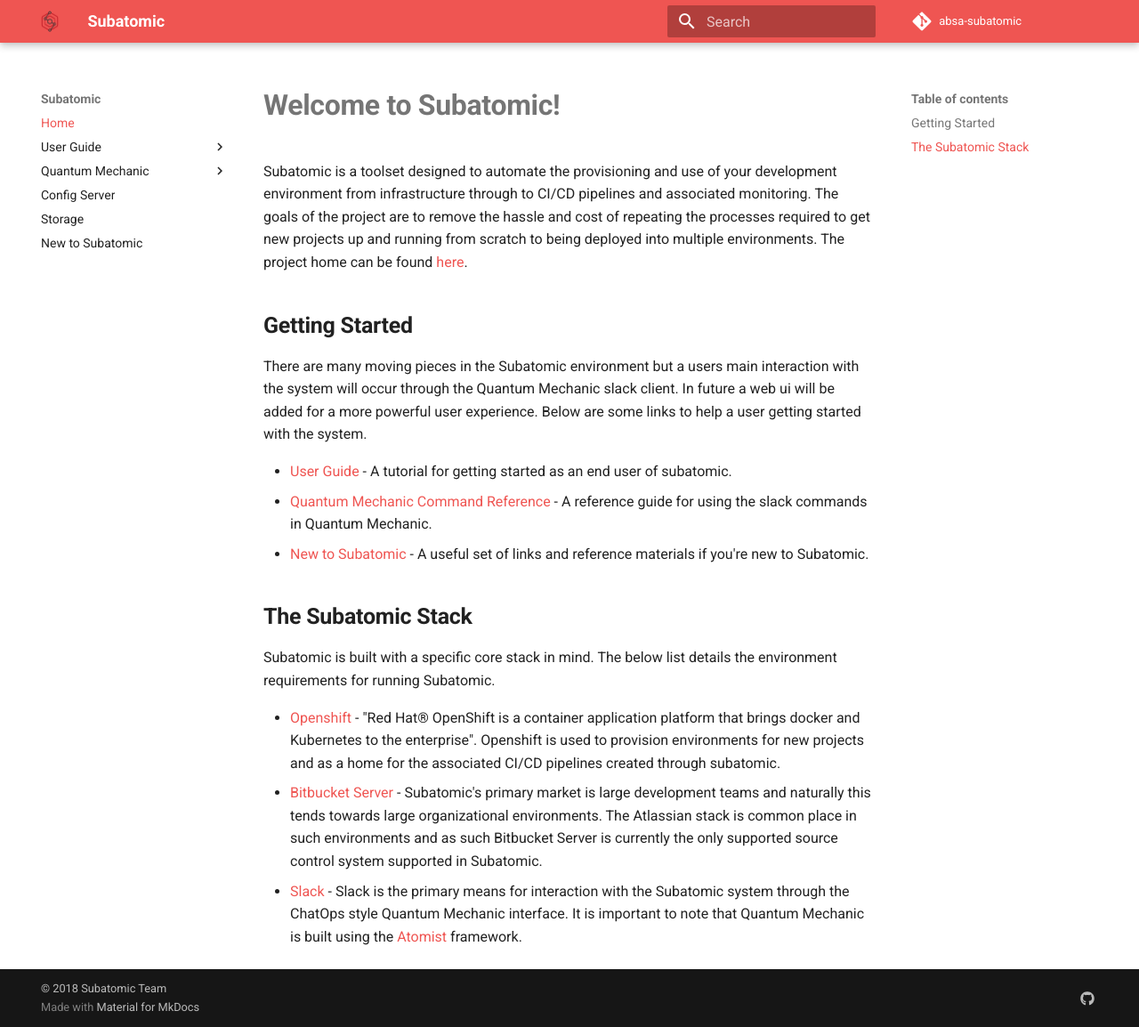
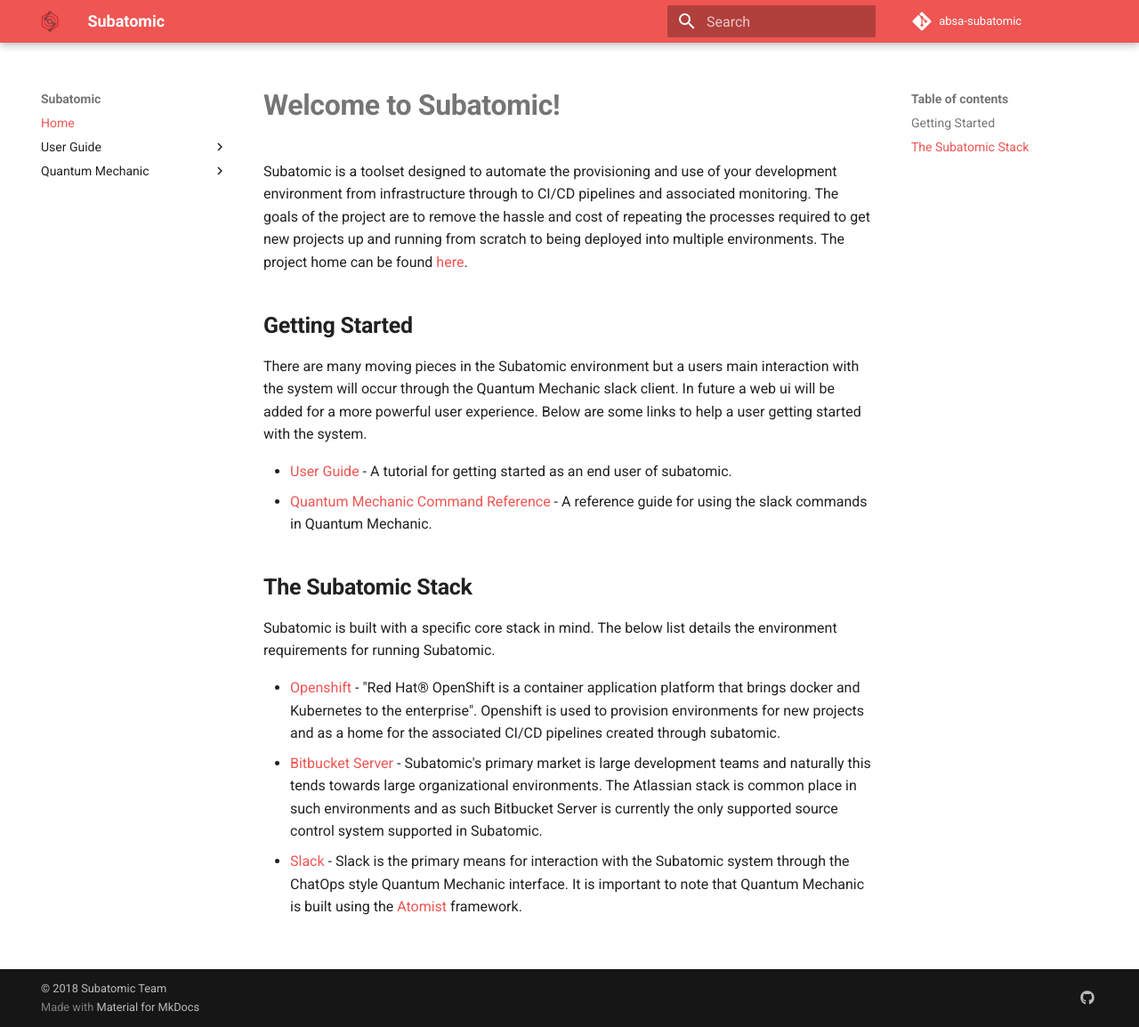
Before and after one commit to absa-subatomic-legacy/subatomic-documentation, an MkDocs documentation site: the page built from docs/index.md, in a window 1280 px wide and 1154 px high. Shown: the whole window at 89% size. Built offline with MkDocs 1.6.1 and Material for MkDocs 9.7.7, drawn with Linux system fonts in a browser that asks for light colours; comment, search, counter and statistics services are not loaded; old or Windows-style settings are respelled for this version of MkDocs.

```diff
--- a/docs/index.md
+++ b/docs/index.md
@@ -7,8 +7,6 @@ There are many moving pieces in the Subatomic environment but a users main inter
 
 * [User Guide](user-guide/overview.md) - A tutorial for getting started as an end user of subatomic.
 * [Quantum Mechanic Command Reference](quantum-mechanic/command-reference.md) - A reference guide for using the slack commands in Quantum Mechanic.
-* [New to Subatomic](new-to-subatomic.md) - A useful set of links and
-reference materials if you're new to Subatomic.
 
 ## **The Subatomic Stack**
 Subatomic is built with a specific core stack in mind. The below list details the environment requirements for running Subatomic.
--- a/mkdocs.yml
+++ b/mkdocs.yml
@@ -34,6 +34,3 @@ pages:
     - 'Add an Application': 'user-guide/add-an-application.md'
 - Quantum Mechanic:
     - 'Command Reference': 'quantum-mechanic/command-reference.md'
-- Config Server: config-server.md
-- Storage: storage.md
-- New to Subatomic: new-to-subatomic.md
```
Also changed, not shown: docs/config-server.md (deleted, +0 -3 lines), docs/new-to-subatomic.md (deleted, +0 -1 lines), docs/storage.md (deleted, +0 -3 lines).
